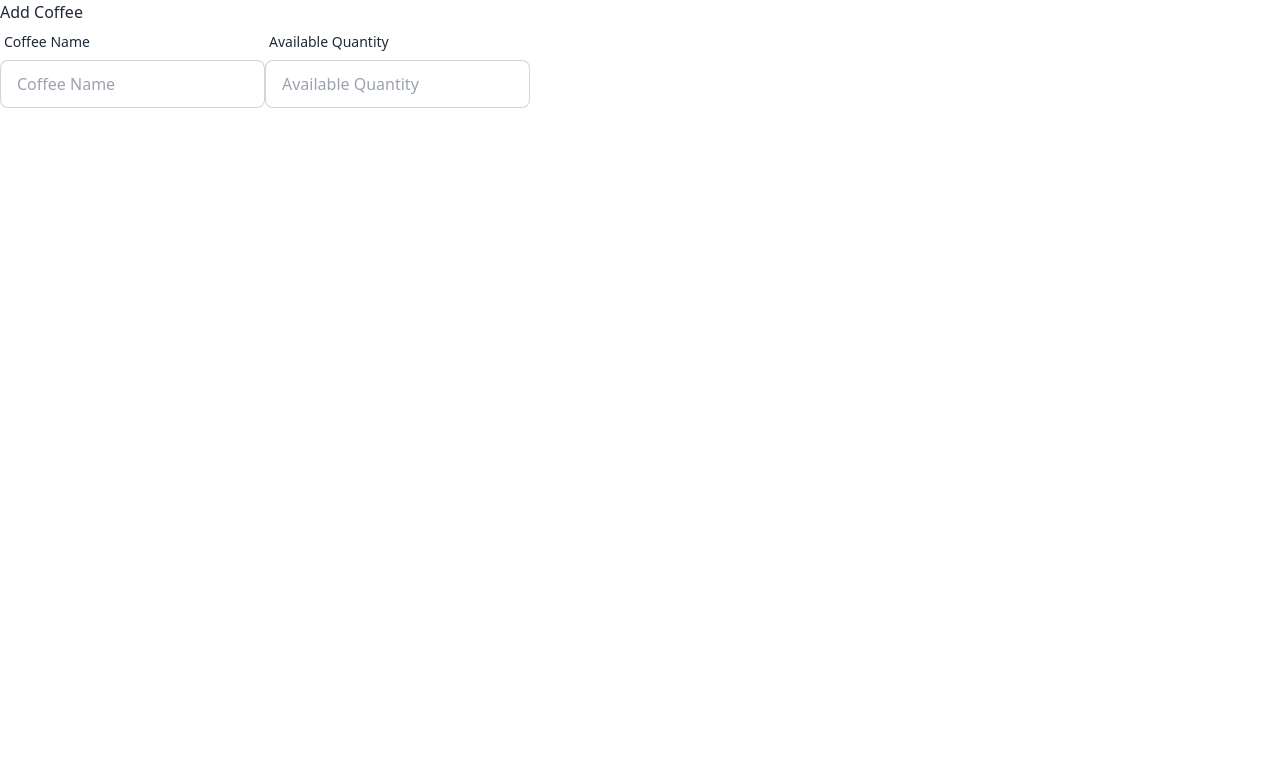
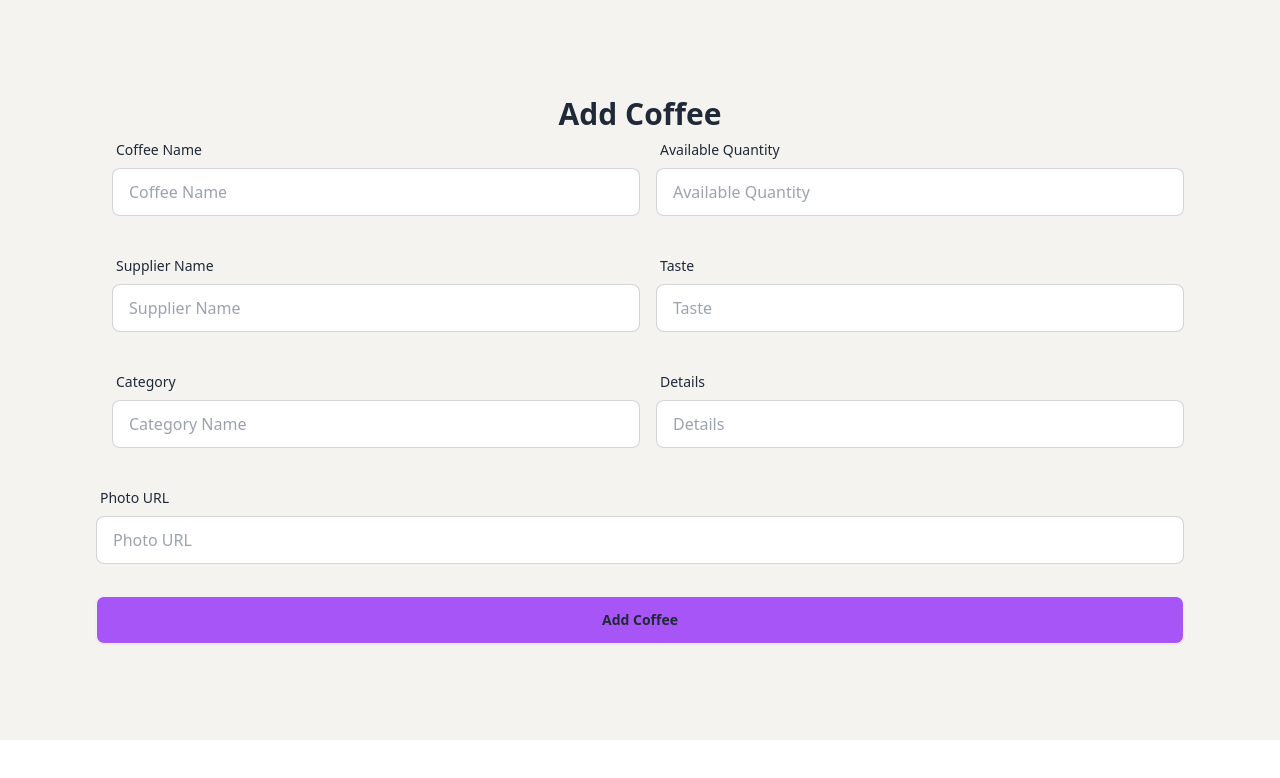
Before and after one commit to nayan-28/coffee-store-client-emporium, a React (Vite) app: page /AddCoffee in a window 1280 px wide. Shown: the top 778 px of the page. Built offline with nearby package versions, Linux system fonts and the light colour scheme.

Commit message:
registration page complted

```diff
--- a/src/AddCoffee.jsx
+++ b/src/AddCoffee.jsx
@@ -1,10 +1,33 @@
 const AddCoffee = () => {
+  const handleAddCoffee = (e) => {
+    e.preventDefault();
+
+    const form = e.target;
+    const name = form.name.value;
+    const quantity = form.quantity.value;
+    const supplier = form.supplier.value;
+    const taste = form.taste.value;
+    const category = form.category.value;
+    const details = form.details.value;
+    const photo = form.photo.value;
+
+    const newCoffee = {
+      name,
+      quantity,
+      supplier,
+      taste,
+      category,
+      details,
+      photo,
+    };
+    console.log(newCoffee);
+  };
   return (
-    <div>
-      <h2>Add Coffee</h2>
-      <form>
-        <div className="flex">
-          <div className="form-control">
+    <div className="bg-[#F4F3F0] p-24">
+      <h2 className="text-3xl font-extrabold text-center">Add Coffee</h2>
+      <form onSubmit={handleAddCoffee}>
+        <div className="md:flex mb-8">
+          <div className="form-control md:w-1/2 ml-4">
             <label className="label">
               <span className="label-text">Coffee Name</span>
             </label>
@@ -12,11 +35,12 @@ const AddCoffee = () => {
               <input
                 type="text"
                 placeholder="Coffee Name"
-                className="input input-bordered"
+                className="input input-bordered w-full"
+                name="name"
               ></input>
             </label>
           </div>
-          <div className="form-control">
+          <div className="form-control md:w-1/2 ml-4">
             <label className="label">
               <span className="label-text">Available Quantity</span>
             </label>
@@ -24,11 +48,88 @@ const AddCoffee = () => {
               <input
                 type="number"
                 placeholder="Available Quantity"
-                className="input input-bordered"
+                className="input input-bordered w-full"
+                name="quantity"
               ></input>
             </label>
           </div>
         </div>
+        <div className="md:flex mb-8">
+          <div className="form-control md:w-1/2 ml-4">
+            <label className="label">
+              <span className="label-text">Supplier Name</span>
+            </label>
+            <label className="text-group">
+              <input
+                type="text"
+                placeholder="Supplier Name"
+                className="input input-bordered w-full"
+                name="supplier"
+              ></input>
+            </label>
+          </div>
+          <div className="form-control md:w-1/2 ml-4">
+            <label className="label">
+              <span className="label-text">Taste</span>
+            </label>
+            <label className="text-group">
+              <input
+                type="text"
+                placeholder="Taste"
+                className="input input-bordered w-full"
+                name="taste"
+              ></input>
+            </label>
+          </div>
+        </div>
+        <div className="md:flex mb-8">
+          <div className="form-control md:w-1/2 ml-4">
+            <label className="label">
+              <span className="label-text">Category</span>
+            </label>
+            <label className="text-group">
+              <input
+                type="text"
+                placeholder="Category Name"
+                className="input input-bordered w-full"
+                name="category"
+              ></input>
+            </label>
+          </div>
+          <div className="form-control md:w-1/2 ml-4">
+            <label className="label">
+              <span className="label-text">Details</span>
+            </label>
+            <label className="text-group">
+              <input
+                type="text"
+                placeholder="Details"
+                className="input input-bordered w-full"
+                name="details"
+              ></input>
+            </label>
+          </div>
+        </div>
+        <div>
+          <div className="form-control w-full mb-8">
+            <label className="label">
+              <span className="label-text">Photo URL</span>
+            </label>
+            <label className="text-group">
+              <input
+                type="text"
+                placeholder="Photo URL"
+                className="input input-bordered w-full"
+                name="photo"
+              ></input>
+            </label>
+          </div>
+        </div>
+        <input
+          type="submit"
+          value="Add Coffee"
+          className="btn btn-block bg-purple-500"
+        ></input>
       </form>
     </div>
   );
```
